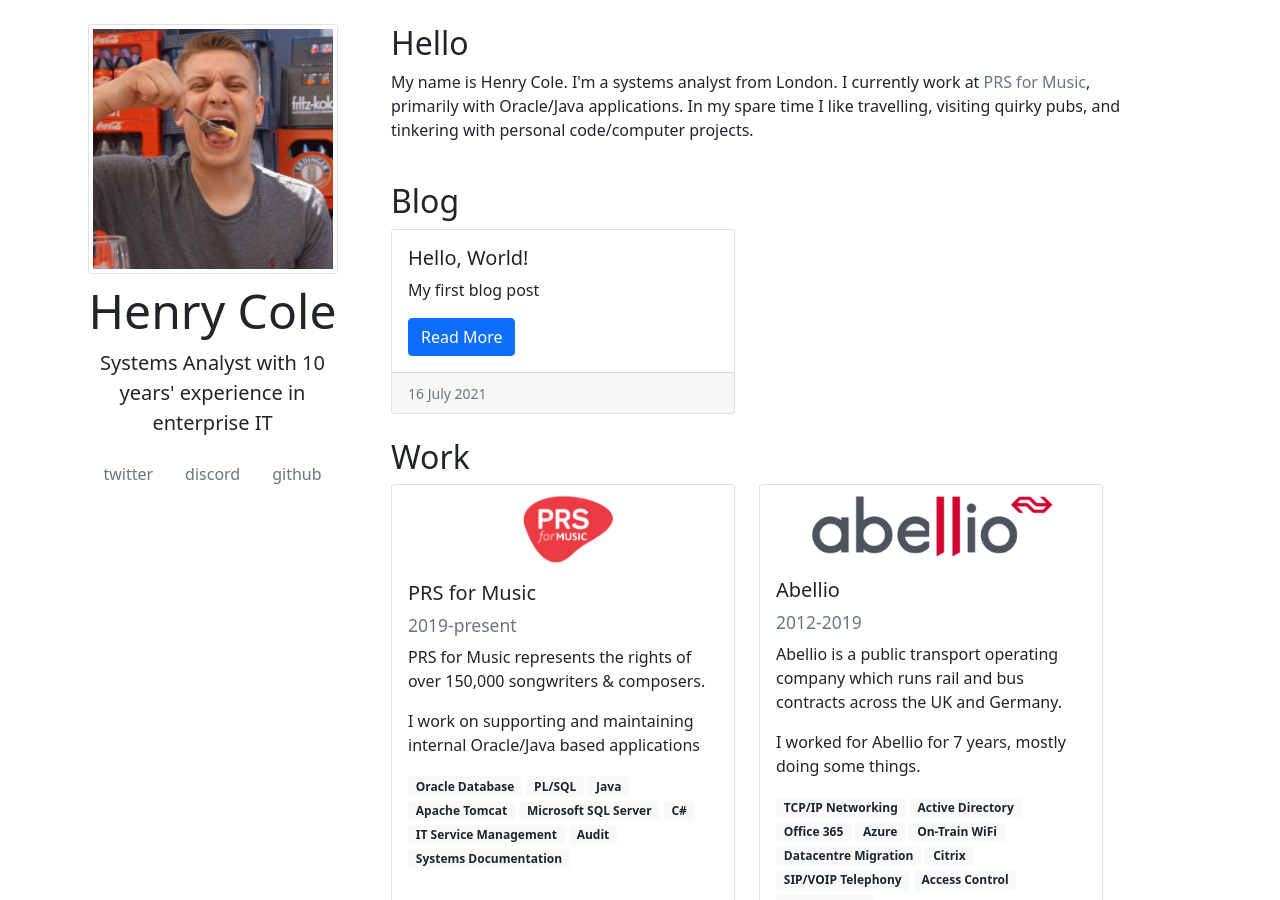
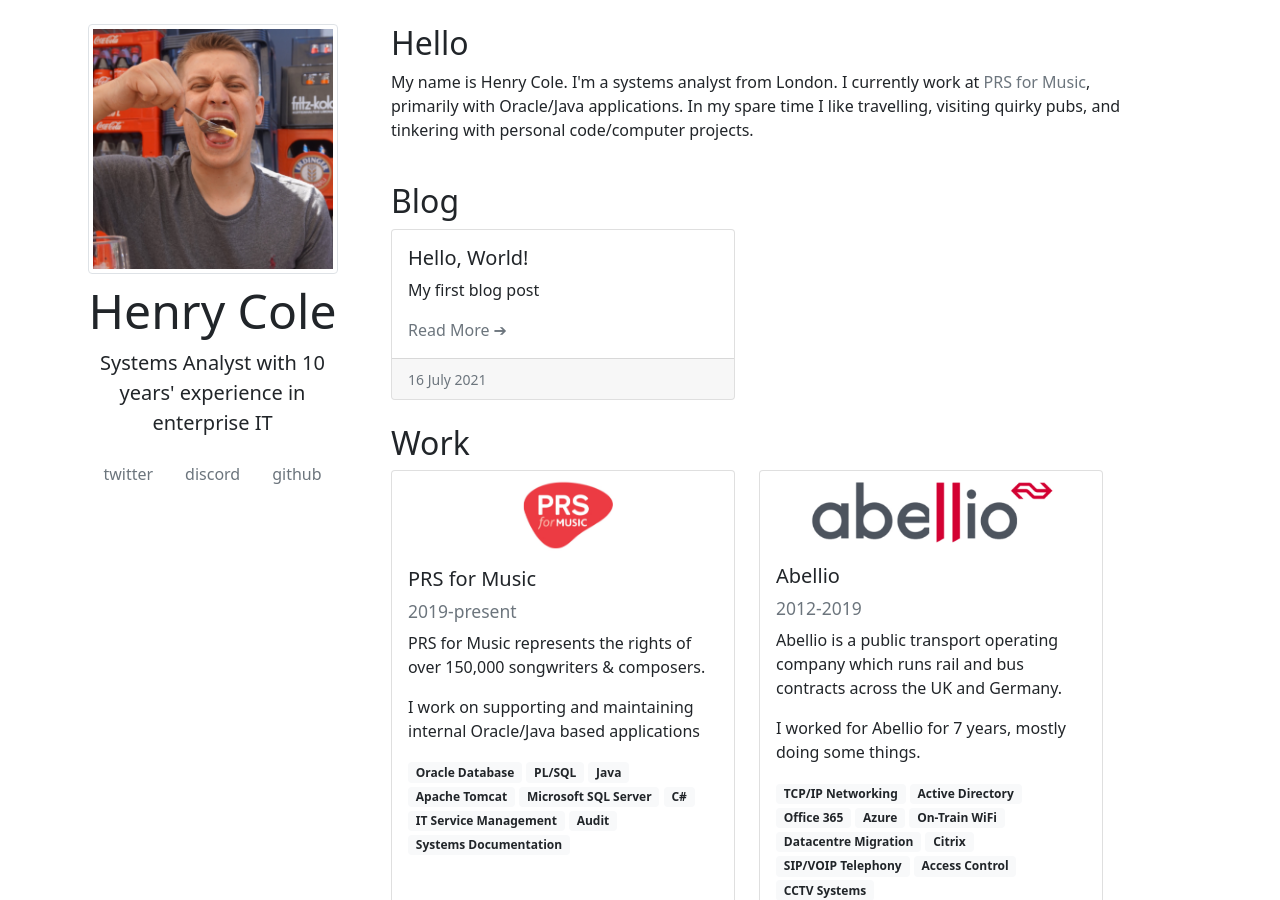
Before and after one commit to hcuk94/henry-personal-website, a Jekyll site: the page built from index.html, in a window 1280 px wide and 900 px high. Built offline with Jekyll 4.4.1, drawn with Linux system fonts in a browser that asks for light colours.

Commit message:
changed presentation of blog cards (button)

```diff
--- a/_includes/blog_cards.html
+++ b/_includes/blog_cards.html
@@ -5,7 +5,7 @@
         <div class="card-body">
           <h5 class="card-title"><a href="{{ site.baseurl }}{{ post.url }}" class="text-reset text-decoration-none">{{ post.title }}</a></h5>
           <p class="card-text">{{ post.excerpt }}</p>
-          <a href="{{ site.baseurl }}{{ post.url }}" class="btn btn-primary">Read More</a>
+          <a href="{{ site.baseurl }}{{ post.url }}" class="text-muted text-decoration-none">Read More ➔</a>
         </div>
         <div class="card-footer"><small class="text-muted">{{ post.date | date: "%-d %B %Y"}}</small></div>
       </div>
```
